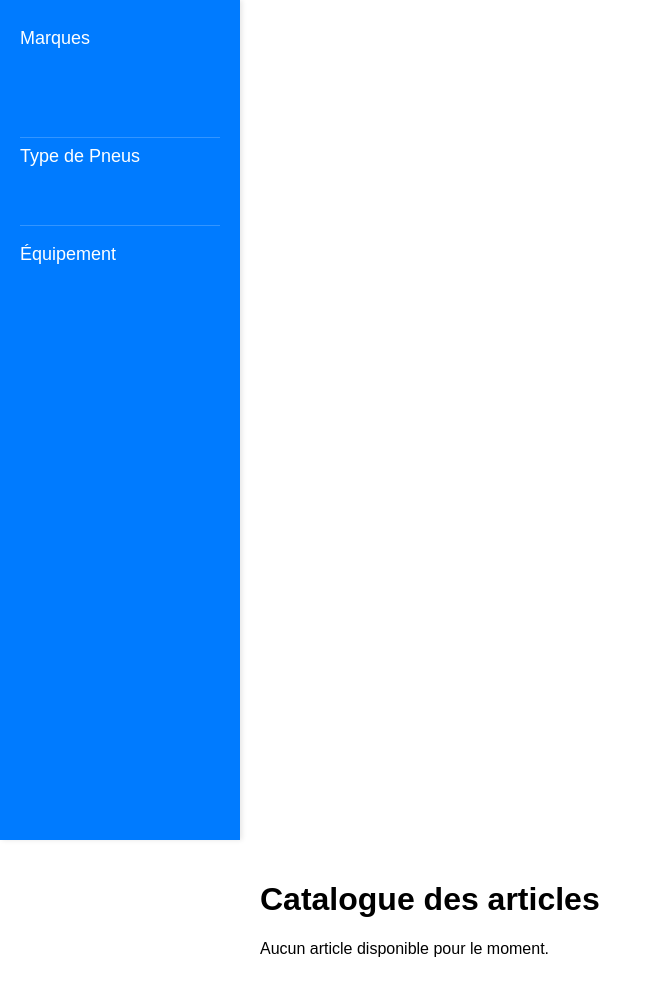
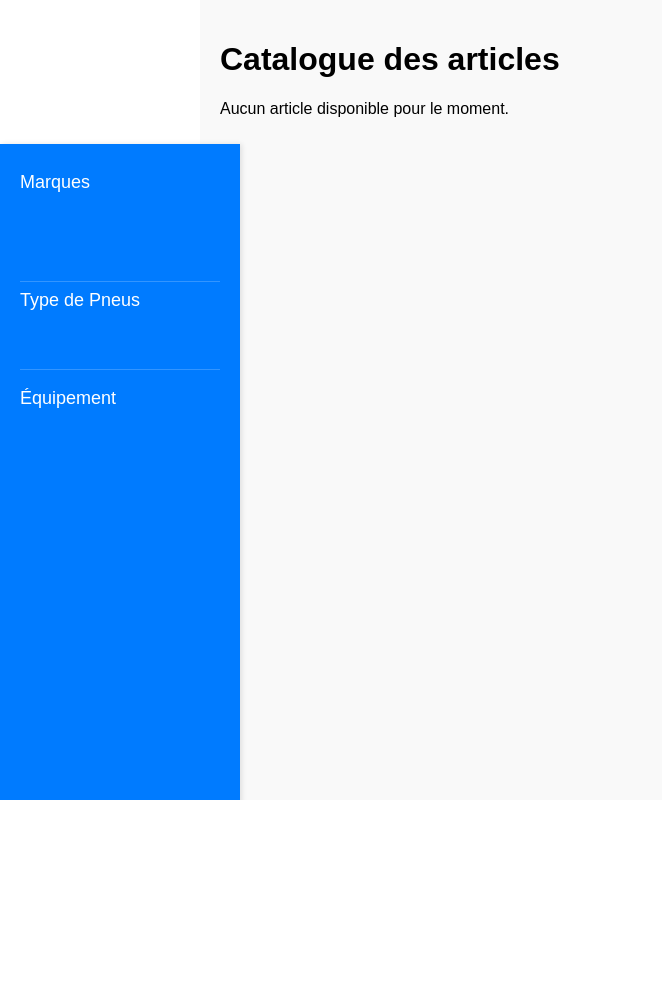
Before and after one commit to LAnisK/Filelec_Final, a PHP site: page /vue/vue_catalogue.php in a window 1280 px wide. Shown: the whole page, without its empty margins (0-662 px from the left). After the commit the page ends 800 px from the top, so only its background shows below. Run offline with PHP 8.4, Linux system fonts and the light colour scheme.

Commit message:
modif du css pour le catalogue

```diff
--- a/FILELEC/assets/css/catalogue.css
+++ b/FILELEC/assets/css/catalogue.css
@@ -1,22 +1,43 @@
 body {
     margin: 0;
     font-family: Arial, sans-serif;
+    display: flex;
+    flex-direction: column; /* Organise les éléments en colonne */
+    min-height: 100vh; /* Prend toute la hauteur de la page */
 }
 
+/* Barre de navigation */
 .nav-cata {
-    top: 0;
-    left: 0;
-    width: 200px;
-    height: 100vh;
-    background-color: #007BFF;
-    color: white;
-    display: flex;
-    flex-direction: column;
+    width: 200px; /* Largeur de la barre de navigation */
+    background-color: #007BFF; /* Couleur de fond */
+    color: white; /* Couleur du texte */
     padding: 20px;
-    box-shadow: 2px 0 5px rgba(0, 0, 0, 0.1);
-    z-index: 1;
+    box-shadow: 2px 0 5px rgba(0, 0, 0, 0.1); /* Ombre légère */
+    position: fixed; /* Fixe la barre de navigation */
+    margin-top: 144px; /* Marge en haut pour éviter le chevauchement avec le header */
+    height: 100%; /* Prend toute la hauteur de la page */
+
+    overflow-y: auto; /* Ajoute un défilement si le contenu dépasse */
 }
 
+/* Contenu principal */
+.content {
+    margin-left: 200px; /* Marge à gauche égale à la largeur de la barre de navigation */
+    padding: 20px;
+    flex-grow: 1; /* Permet au contenu de prendre tout l'espace restant */
+    background-color: #f9f9f9; /* Couleur de fond pour le contenu */
+}
+
+/* Footer */
+footer {
+    margin-left: 200px; /* Marge à gauche égale à la largeur de la barre de navigation */
+    padding: 20px;
+    background-color: #007BFF; /* Couleur de fond du footer */
+    color: white; /* Couleur du texte du footer */
+    text-align: center;
+}
+
+/* Styles pour la liste de la barre de navigation */
 .nav-cata ul {
     padding: 0;
     margin: 0;
@@ -39,8 +60,9 @@
     text-decoration: underline;
 }
 
+/* Styles pour les sous-menus */
 .nav-cata ul ul {
-    padding-left: 20px;
+    padding-left: 50px;
 }
 
 .nav-cata ul ul li {
@@ -57,6 +79,7 @@
     max-height: 50px;
 }
 
+/* Bordures pour les éléments de la barre de navigation */
 .nav-cata > ul > li {
     border-bottom: 1px solid rgba(255, 255, 255, 0.2);
     padding-bottom: 10px;
@@ -72,21 +95,54 @@
     border-bottom: none;
 }
 
-.nav-cata ul ul li {
-    border-bottom: none;
-    padding-bottom: 5px;
-    margin-bottom: 5px;
+/* Styles pour les articles */
+.articles {
+    display: flex;
+    flex-wrap: wrap;
+    gap: 20px;
 }
 
-.nav-cata li:hover > ul > li {
-    border-bottom: 1px solid rgba(255, 255, 255, 0.1);
+.article {
+    background-color: white;
+    padding: 15px;
+    border-radius: 8px;
+    box-shadow: 0 2px 5px rgba(0, 0, 0, 0.1);
+    width: calc(33.333% - 20px); /* Trois articles par ligne */
 }
 
-.nav-cata li:hover > ul > li:last-child {
-    border-bottom: none;
+.article img {
+    max-width: 100%;
+    height: auto;
+    border-radius: 8px;
 }
 
-.content {
-    margin-left: 240px;
-    padding: 20px;
+.article h2 {
+    font-size: 20px;
+    margin: 10px 0;
 }
+
+.article p {
+    font-size: 14px;
+    color: #555;
+}
+
+.article .price {
+    font-size: 18px;
+    color: #007BFF;
+    font-weight: bold;
+}
+
+.article .view-button {
+    display: inline-block;
+    margin-top: 10px;
+    padding: 8px 15px;
+    background-color: #007BFF;
+    color: white;
+    text-decoration: none;
+    border-radius: 5px;
+    font-size: 14px;
+}
+
+.article .view-button:hover {
+    background-color: #0056b3;
+}
--- a/FILELEC/assets/css/connexion.css
+++ b/FILELEC/assets/css/connexion.css
@@ -46,6 +46,10 @@
 }
 
 img {
+    height: 60px;
+    width: 60px;
+}
+img.logo {
     height: 300px;
     width: 300px;
 }
--- a/FILELEC/controleur/controleur.class.php
+++ b/FILELEC/controleur/controleur.class.php
@@ -30,5 +30,9 @@
         public function deleteClient ($id_client){
             $this->unModele->deleteClient($id_client);
         }
+
+        public function updateClient ($tab){
+            $this->unModele->updateClient($tab);
+        }
     }
 ?>
```
Also changed, not shown: FILELEC/sql/filelec.sql (line endings or trailing spaces).
